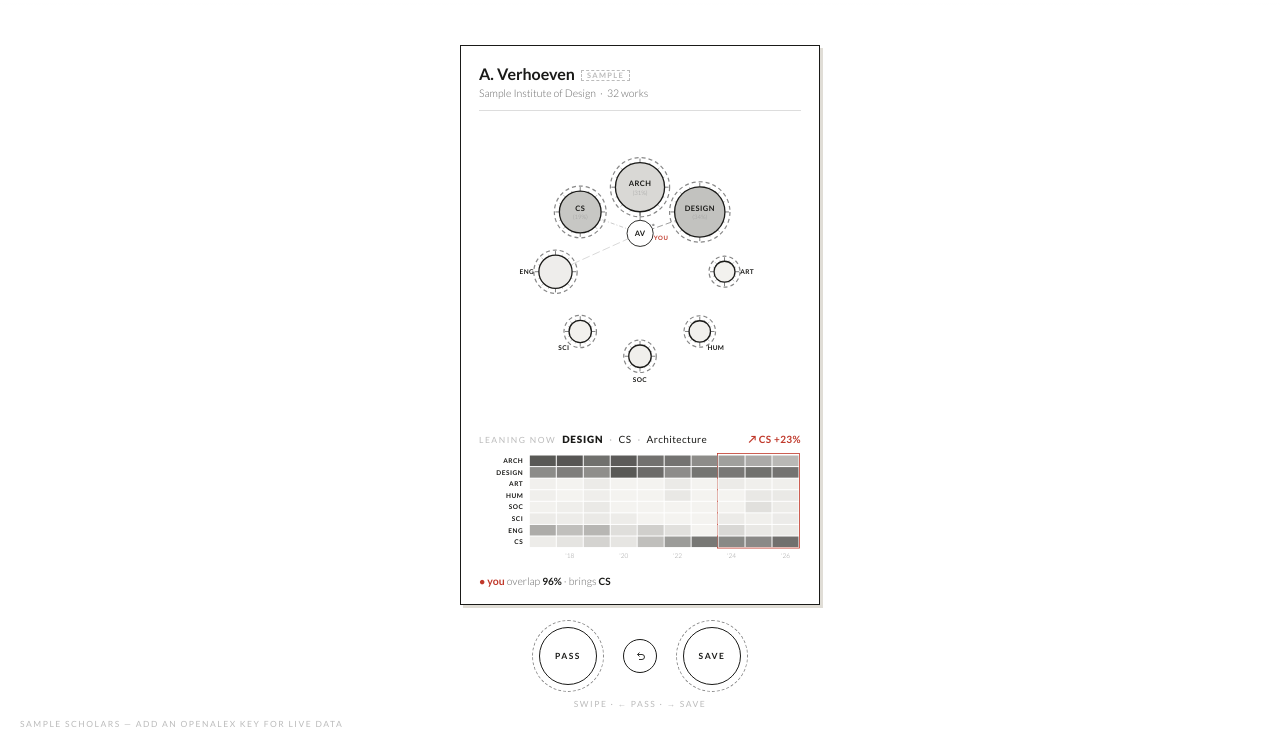
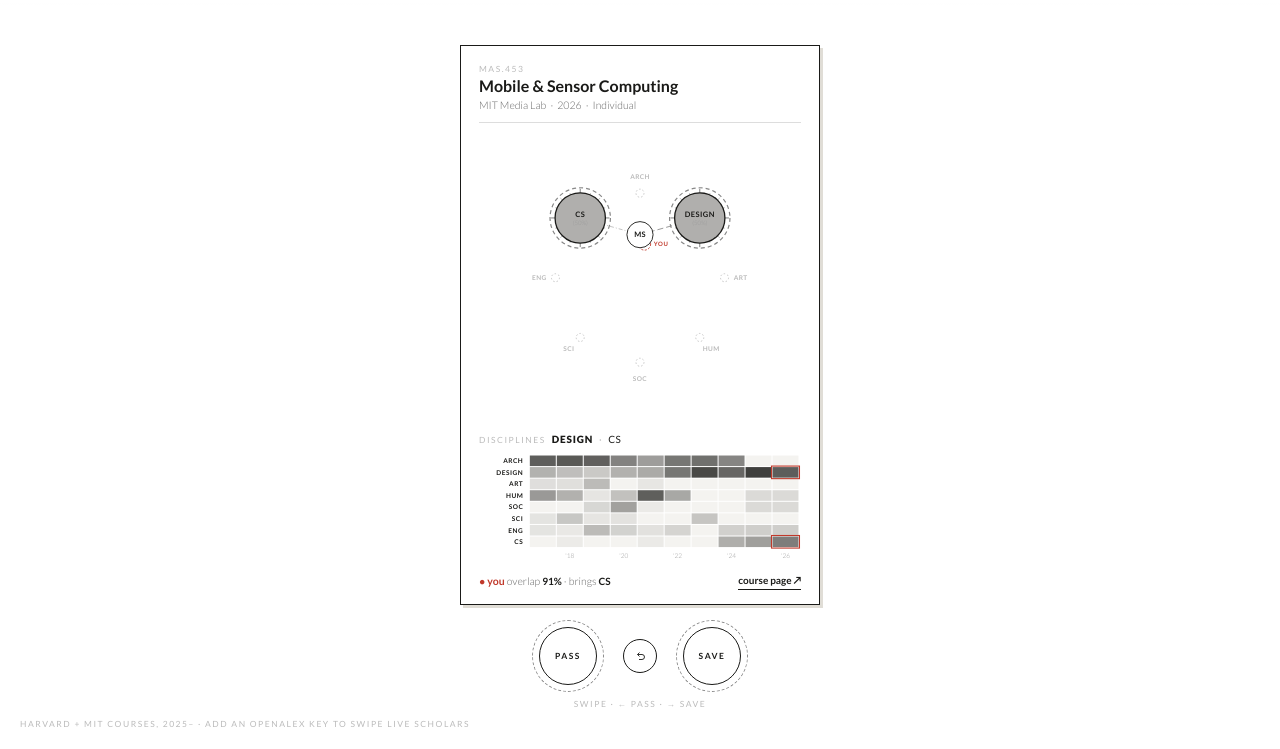
Before and after one commit to chloewantsleep/interdisciplinary-pathway, a plain HTML site: page index.html in a window 1280 px wide. Shown: the part 51-800 px from the top of the page. Drawn offline with nearby package versions, Linux system fonts and the light colour scheme.

Commit message:
Course deck (Harvard + MIT, 2025–) with links; rename Chloeverse tab to Example
Co-Authored-By: Claude Opus 5.5 <noreply@anthropic.com>

```diff
--- a/index.html
+++ b/index.html
@@ -116,6 +116,8 @@
   #me-view { position:absolute; inset:0; display:none; padding-top:58px; }
   #cv-frame { width:100%; height:100%; border:none; display:block; }
   .you { color:var(--red); font-weight:700; }
+  .clink { float:right; color:var(--ink); font-weight:700; font-size:10px; text-decoration:none; border-bottom:1px solid var(--ink); }
+  .clink:hover { color:var(--red); border-color:var(--red); }
   #status { position:fixed; left:20px; bottom:20px; font-size:8.5px; letter-spacing:0.18em; text-transform:uppercase; color:var(--faint); z-index:150; max-width:60vw; }
 
   @media (max-width:640px) {
@@ -148,7 +150,7 @@
   <div class="tabs">
     <button class="f-btn on" id="tab-deck">Deck</button>
     <button class="f-btn" id="tab-saved">Saved (0)</button>
-    <button class="f-btn" id="tab-me">Chloeverse</button>
+    <button class="f-btn" id="tab-me">Example</button>
   </div>
 </div>
 
@@ -168,7 +170,7 @@
   <div id="saved-empty">Nothing saved yet — swipe right on a scholar.</div>
 </div>
 
-<div id="me-view"><iframe id="cv-frame" title="Chloeverse knowledge graph" data-src="chloeverse/index.html"></iframe></div>
+<div id="me-view"><iframe id="cv-frame" title="Example knowledge graph" data-src="chloeverse/index.html"></iframe></div>
 
 <div id="tooltip"><div class="t-name" id="tt-name"></div><div id="tt-body"></div></div>
 <div id="status"></div>
@@ -254,36 +256,34 @@ function buildProfile(works){
 /* ════════════════════════════════════════════════════════════
    DATA — sample scholars (fictional) + OpenAlex live
    ════════════════════════════════════════════════════════════ */
-function rng(seed){ return ()=>{ seed=(seed*1664525+1013904223)%4294967296; return seed/4294967296; }; }
-// each sample: from-mix → to-mix over the decade, so the drift is visible
-const SAMPLES = [
-  ['A. Verhoeven','Sample Institute of Design', {arch:5,design:3,eng:2}, {design:4,cs:4,arch:2}],
-  ['R. Okafor','Sample University', {soc:5,hum:3}, {soc:3,design:3,cs:3}],
-  ['L. Marchetti','Sample School of Art', {art:6,hum:3}, {art:3,sci:3,eng:2}],
-  ['K. Tanaka-Hale','Sample Media Lab', {cs:6,eng:3}, {design:4,cs:3,soc:2}],
-  ['S. Ibarra','Sample Polytechnic', {sci:6,eng:2}, {sci:3,arch:3,design:2}],
-  ['J. Lindqvist','Sample College', {hum:6,art:2}, {hum:3,cs:4}],
-  ['M. Chowdhury','Sample Institute of Technology', {eng:5,sci:3}, {eng:3,design:3,art:2}],
-  ['E. Delacroix-Ng','Sample Graduate School', {arch:4,soc:4}, {arch:2,soc:2,cs:2,hum:2}],
-];
-function sampleDeck(){
-  return SAMPLES.map(([name,inst,a,b],i)=>{
-    const r = rng(1000+i*77), works=[];
-    for (let y=NOW-P.yearsShown+1; y<=NOW; y++){
-      const t = (y-(NOW-P.yearsShown+1))/(P.yearsShown-1);
-      const n = 1 + Math.floor(r()*5);
-      for (let j=0;j<n;j++){
-        const w=zero();
-        DK.forEach(k=>w[k] = Math.max(0,(a[k]||0)*(1-t)+(b[k]||0)*t + (r()-0.6)*2));
-        works.push({year:y, w:norm(w)});
-      }
-    }
-    return {id:'s'+i, name, inst, sample:true, profile:buildProfile(works)};
-  });
+// Default deck: Harvard + MIT courses from 2025 on, taken from the Example record (chloeverse/data.js).
+const COURSE_LINKS = {
+  'ADV9672':   'https://www.gsd.harvard.edu/course/proseminar-in-mediums-on-making-culture-technology-and-art-fall-2025',
+  'MAS.834':   'https://www.media.mit.edu/courses/MAS834-2025',
+  'VIS2415':   'https://www.gsd.harvard.edu/course/paper-or-plastic-reinventing-shelf-life-in-the-supermarket-landscape-fall-2025',
+  'MAS.664-I': 'https://www.media.mit.edu/courses/designing-ai-for-human-flourishing-2025/',
+  'SCI6487':   'https://www.gsd.harvard.edu/course/digital-production-design-materials-fabrication-fall-2025/',
+  'SCI6486':   'https://www.gsd.harvard.edu/course/biofabrication-spring-2025/',
+  'VIS2478':   'https://www.gsd.harvard.edu/course/intangible-design-organizations-spring-2026/',
+  'VIS2486':   'https://www.gsd.harvard.edu/course/depths-of-the-cloud-architecture-and-data-ecologies-in-the-ai-era-spring-2026/',
+  'MAS.453':   'https://6mobile.github.io/',
+  'MAS.664-II':'https://aiforimpact.github.io/spring.html',
+};
+function courseDeck(){
+  return (window.CHLOEVERSE_RAW||[])
+    .filter(c=>c.yr>=2025 && /harvard|mit/i.test(c.aff) && DK.some(k=>c[k]))
+    .sort((a,b)=>b.yr-a.yr || a.code.localeCompare(b.code))
+    .map(c=>{
+      const w=zero(); DK.forEach(k=>w[k]=c[k]?1:0);
+      return {id:'c_'+c.code, name:c.name, code:c.code, inst:c.aff, course:true, team:!!c.team,
+        year:c.yr, years: c.yr2&&c.yr2!==c.yr ? `${c.yr}–${String(c.yr2).slice(2)}` : `${c.yr}`,
+        link: COURSE_LINKS[c.code] || '', tags: DK.filter(k=>c[k]),
+        profile: buildProfile([{year:c.yr, w:norm(w)}])};
+    });
 }
 
-// YOU = Chloe's own record from Chloeverse: each course/project is one "work" tagged with its disciplines.
-const ME = {id:'me', name:'Chloe Ni', inst:'Chloeverse', me:true,
+// YOU = the Example record (Chloeverse data): each course/project is one "work" tagged with its disciplines.
+const ME = {id:'me', name:'Example', inst:'Example', me:true,
   profile: buildProfile((window.CHLOEVERSE_RAW||[])
     .filter(c=>DK.some(k=>c[k]))
     .map(c=>{ const w=zero(); DK.forEach(k=>w[k]=c[k]?1:0); return {year:c.yr, w:norm(w)}; }))};
@@ -337,7 +337,7 @@ async function loadProfile(a){
    STATE
    ════════════════════════════════════════════════════════════ */
 let deck = [], idx = 0, history = [], saved = [];
-try { saved = JSON.parse(localStorage.getItem('sv_saved')||'[]'); } catch(e){ saved=[]; }
+try { saved = JSON.parse(localStorage.getItem('sv_saved')||'[]').filter(x=>!x.sample); } catch(e){ saved=[]; }
 const persist = () => { try { localStorage.setItem('sv_saved', JSON.stringify(saved)); } catch(e){} };
 const status = t => document.getElementById('status').textContent = t;
 
@@ -359,8 +359,8 @@ async function loadDeck(){
   const q = document.getElementById('q').value.trim();
   const mode = document.getElementById('mode').value;
   if (!apiKey || !q){
-    deck = sampleDeck(); idx = 0; history = [];
-    status(apiKey ? 'sample scholars' : 'sample scholars — add an OpenAlex key for live data');
+    deck = courseDeck().filter(a=>!saved.some(s=>s.id===a.id)); idx = 0; history = [];
+    status(apiKey ? 'Harvard + MIT courses, 2025–' : 'Harvard + MIT courses, 2025– · add an OpenAlex key to swipe live scholars');
     drawStack(); return;
   }
   status('loading…'); deck=[]; idx=0; history=[]; drawStack(true);
@@ -370,7 +370,7 @@ async function loadDeck(){
     drawStack(); ensureProfiles();
   } catch(err){
     status(`${err.message} — showing samples`);
-    deck = sampleDeck(); drawStack();
+    deck = courseDeck(); drawStack();
   }
 }
 
@@ -378,7 +378,7 @@ async function loadDeck(){
    CARD RENDERING
    ════════════════════════════════════════════════════════════ */
 const heatColor = d3.scaleLinear().domain([0,1]).range(['#f4f3f0','#1a1a18']).interpolate(d3.interpolateLab);
-const initials = n => n.split(/[\s.-]+/).filter(Boolean).map(s=>s[0]).slice(0,2).join('').toUpperCase();
+const initials = n => n.split(/[^A-Za-z0-9]+/).filter(w=>w && !/^(of|the|for|and|or|on|in)$/i.test(w)).map(s=>s[0]).slice(0,2).join('').toUpperCase();
 const pct = v => Math.round(v*100)+'%';
 
 function cardEl(a){
@@ -389,18 +389,21 @@ function cardEl(a){
   const top = p.ranked.filter(k=>p.recent[k]>0.08).slice(0,3);
   el.innerHTML = `
     <div class="stamp pass">PASS</div><div class="stamp save">SAVE</div>
-    <div class="c-name">${esc(a.name)}${a.sample?'<span class="sample">SAMPLE</span>':''}</div>
-    <div class="t-row">${esc(a.inst||'—')} &nbsp;·&nbsp; ${p.n} works</div>
+    ${a.course
+      ? `<div class="k" style="margin-bottom:2px">${esc(a.code)}</div><div class="c-name">${esc(a.name)}</div>
+         <div class="t-row">${esc(a.inst)} &nbsp;·&nbsp; ${a.years} &nbsp;·&nbsp; ${a.team?'Teamwork':'Individual'}</div>`
+      : `<div class="c-name">${esc(a.name)}</div><div class="t-row">${esc(a.inst||'—')} &nbsp;·&nbsp; ${p.n} works</div>`}
     <hr class="t-div">
     <svg class="radial" viewBox="0 0 320 250" preserveAspectRatio="xMidYMid meet"></svg>
-    <div class="lean"><span class="k">Leaning now</span>
+    <div class="lean"><span class="k">${a.course?'Disciplines':'Leaning now'}</span>
       ${top.map((k,i)=>i===0?`<b>${lab(k).label.toUpperCase()}</b>`:`<span>${lab(k).label}</span>`).join('<span style="color:#bbb">·</span>')}
       ${p.drift?`<span class="drift">↗ ${lab(p.drift.k).short} +${pct(p.drift.v)}</span>`:''}
     </div>
     <svg class="heat" viewBox="0 0 320 112"></svg>
-    <div class="t-row c-foot">${(()=>{ const r=relate(p); return `<span class="you">● you</span> overlap <span class="t-tag">${pct(r.overlap)}</span>${r.brings?` · brings <span class="t-tag">${lab(r.brings).label}</span>`:''}`; })()}</div>`;
+    <div class="t-row c-foot">${(()=>{ const r=relate(p); return `<span class="you">● you</span> overlap <span class="t-tag">${pct(r.overlap)}</span>${r.brings?` · brings <span class="t-tag">${lab(r.brings).label}</span>`:''}`; })()}${a.link?`<a class="clink" href="${esc(a.link)}" target="_blank" rel="noopener">course page ↗</a>`:''}</div>`;
   drawRadial(el.querySelector('.radial'), p, a.name);
-  drawHeat(el.querySelector('.heat'), p);
+  drawHeat(el.querySelector('.heat'), a.course ? ME.profile : p, a.course ? {year:a.year, keys:a.tags} : null);
+  const cl = el.querySelector('.clink'); if (cl) cl.addEventListener('pointerdown', e=>e.stopPropagation());
   return el;
 }
 const esc = s => String(s).replace(/[&<>"]/g, c=>({'&':'&amp;','<':'&lt;','>':'&gt;','"':'&quot;'}[c]));
@@ -479,13 +482,15 @@ function drawRadial(svgEl, p, name){
 }
 
 // heat map: disciplines × years
-function drawHeat(svgEl, p){
+// mark = {year, keys}: on a course card the heat map shows the Example record over time,
+// with the course's year × disciplines framed in red — where this course sits in your path.
+function drawHeat(svgEl, p, mark){
   const svg = d3.select(svgEl), L=50, T=2, W=320-L-2, rowH=11.5;
   const years = Object.keys(p.byYear).map(Number);
   const cw = W/years.length, cut = NOW-P.recentYears+1;
   // "now" window bracket
   const nx = L + (cut-years[0])*cw;
-  svg.append('rect').attr('x',nx-0.5).attr('y',T-1.5).attr('width',W-(nx-L)+1).attr('height',rowH*DISCS.length+2)
+  if (!mark) svg.append('rect').attr('x',nx-0.5).attr('y',T-1.5).attr('width',W-(nx-L)+1).attr('height',rowH*DISCS.length+2)
     .attr('fill','none').attr('stroke','var(--red)').attr('stroke-width',0.8);
   DISCS.forEach((d,ri)=>{
     svg.append('text').attr('x',L-6).attr('y',T+ri*rowH+rowH/2).attr('dy','0.35em').attr('text-anchor','end')
@@ -503,6 +508,12 @@ function drawHeat(svgEl, p){
   years.forEach((y,ci)=>{ if (ci%2===(years.length-1)%2 || years.length<=6)
     svg.append('text').attr('x',L+ci*cw+cw/2).attr('y',T+rowH*DISCS.length+10).attr('text-anchor','middle')
       .attr('font-size',6.5).attr('font-weight',300).attr('fill','#999').text(String(y).slice(2).padStart(3,"'")); });
+  if (mark){
+    const ci = years.indexOf(mark.year);
+    if (ci>=0) DISCS.forEach((d,ri)=>{ if (mark.keys.includes(d.key))
+      svg.append('rect').attr('x',L+ci*cw-0.5).attr('y',T+ri*rowH-0.5).attr('width',cw+1).attr('height',rowH+1)
+        .attr('fill','none').attr('stroke','var(--red)').attr('stroke-width',1.1).attr('pointer-events','none'); });
+  }
 }
 
 /* ════════════════════════════════════════════════════════════
@@ -556,7 +567,7 @@ function commit(dir, el, dy=0){
   el.style.transform = `translate(${(dir==='save'?1:-1)*window.innerWidth}px,${dy*0.35+40}px) rotate(${dir==='save'?28:-28}deg)`;
   el.style.opacity = 0;
   if (dir==='save' && !saved.some(x=>x.id===a.id)){
-    saved.push({id:a.id, name:a.name, inst:a.inst, sample:!!a.sample, profile:a.profile}); persist();
+    saved.push({id:a.id, name:a.code||a.name, inst:a.inst, profile:a.profile}); persist();
   }
   history.push({a, dir}); idx++;
   updateTabs();
@@ -671,7 +682,7 @@ function renderSaved(){
   crs.append('circle').attr('class','course-ring').attr('r',d=>d.r);
   crs.append('text').attr('class','c-txt').attr('text-anchor','middle').attr('dy','0.35em')
     .attr('font-size',d=>Math.max(8,Math.min(11,d.r*0.34))).attr('font-weight',700).attr('fill','#1a1a18')
-    .attr('letter-spacing','0.04em').attr('pointer-events','none').text(d=>initials(d.s.name));
+    .attr('letter-spacing','0.04em').attr('pointer-events','none').text(d=>d.me ? 'YOU' : d.s.name.length<=10 ? d.s.name : initials(d.s.name));
 
   sim.on('tick',()=>{
     linkSel.attr('x1',d=>d.source.x).attr('y1',d=>d.source.y).attr('x2',d=>d.target.x).attr('y2',d=>d.target.y);
@@ -691,7 +702,7 @@ function renderSaved(){
 function renderMatrix(){
   const m = document.getElementById('matrix');
   m.innerHTML = `<span class="k">Leaning now · last ${P.recentYears} yrs</span><table><tr><th></th>${DISCS.map(d=>`<th>${d.short.slice(0,3)}</th>`).join('')}<th></th></tr>${
-    [ME, ...saved].map(s=>`<tr data-id="${esc(s.id)}"><td class="n${s.me?' you':''}">${esc(s.me?'You · Chloeverse':s.name)}</td>${
+    [ME, ...saved].map(s=>`<tr data-id="${esc(s.id)}"><td class="n${s.me?' you':''}">${esc(s.me?'You · Example':s.name)}</td>${
       DISCS.map(d=>`<td class="c" style="background:${heatColor(Math.min(1,s.profile.recent[d.key]*1.5))}" data-d="${d.key}"></td>`).join('')
     }<td class="n x" title="Remove" style="color:#bbb;padding-left:6px">${s.me?'':'×'}</td></tr>`).join('')}</table>`;
   m.querySelectorAll('tr[data-id]').forEach(tr=>{
```
Also changed, not shown: 1 other file.
